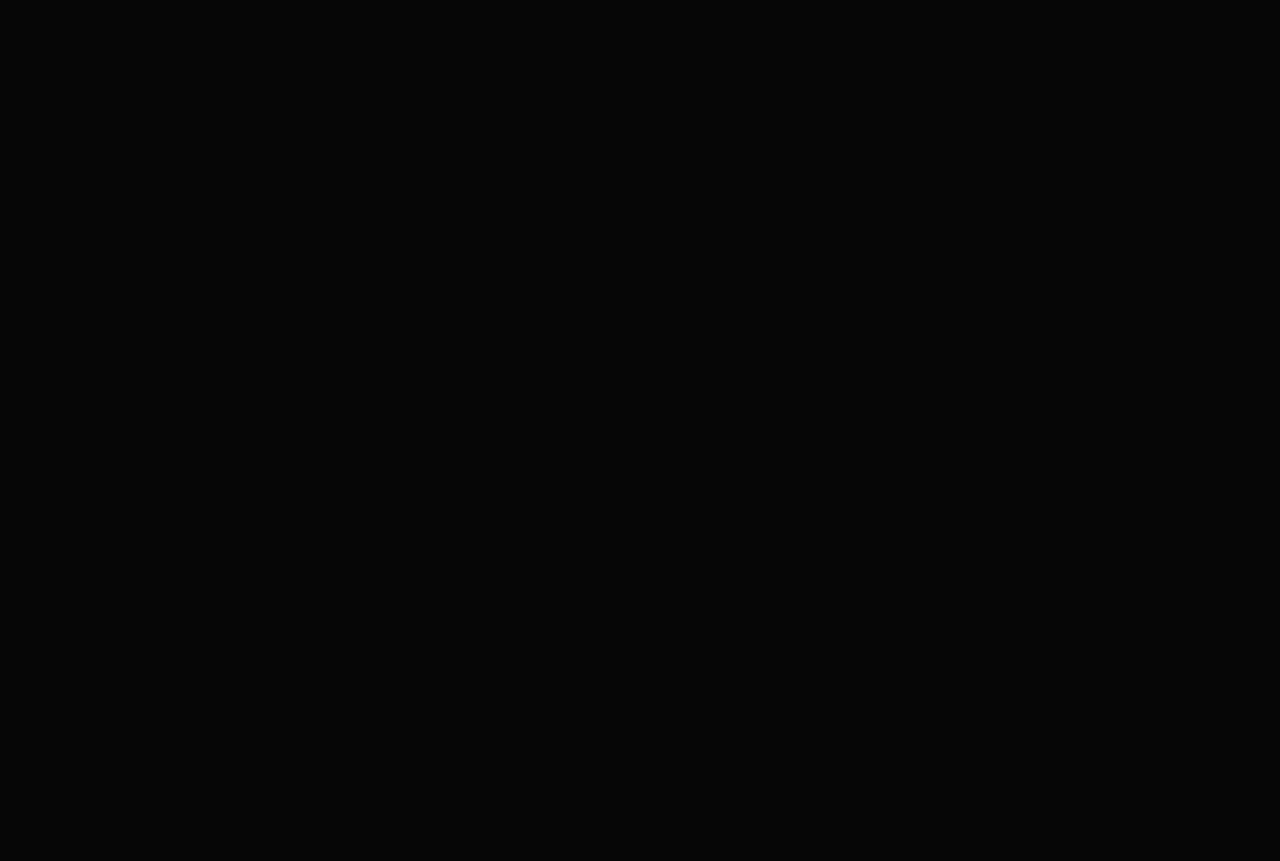
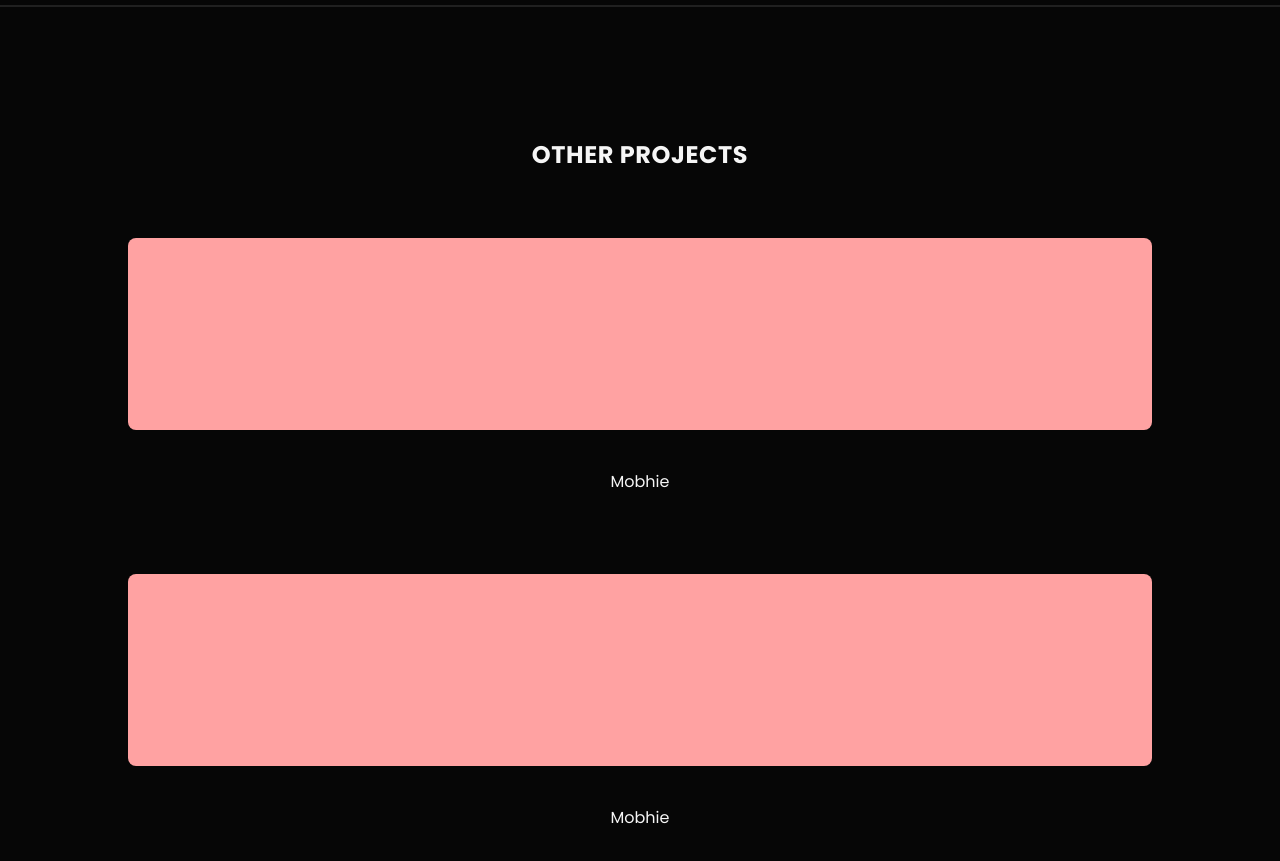
Before and after one commit to wilhelmusolejr/portfolivio-v2, a React (Vite) app: page /projects in a window 1280 px wide. Shown: the part 1360-2221 px from the top of the page. Before the commit the page ends 1933 px from the top, so only its background shows below. Built offline with nearby package versions, Linux system fonts and the light colour scheme.

Commit message:
add new component

```diff
--- /dev/null
+++ b/src/components/OtherProjectCard.jsx
@@ -0,0 +1,18 @@
+import React from "react";
+
+export default function OtherProjectCard() {
+  return (
+    <>
+      <div className="">
+        {/* image */}
+        <div className="">
+          <div className="h-48 rounded-lg bg-red-300"></div>
+        </div>
+        {/* text */}
+        <div className="mt-10 text-center capitalize">
+          <h3>Mobhie</h3>
+        </div>
+      </div>
+    </>
+  );
+}
--- a/src/pages/Projects.jsx
+++ b/src/pages/Projects.jsx
@@ -2,12 +2,15 @@ import React from "react";
 
 import Navigator from "@components/Navigator";
 import PinnedProjectCard from "../components/PinnedProjectCard";
+import SectionLine from "../components/SectionLine";
+import OtherProjectCard from "../components/OtherProjectCard";
 
 export default function Projects() {
   return (
     <>
       <Navigator />
 
+      {/* pinned projects */}
       <div className="container mx-auto mt-24 w-10/12 max-w-5xl">
         <h1 className="mb-16 max-w-lg text-center text-3xl leading-relaxed font-bold tracking-wide uppercase md:mx-auto md:w-10/12 md:text-2xl">
           Projects
@@ -20,6 +23,24 @@ export default function Projects() {
 
           {/* item */}
           <PinnedProjectCard />
+        </div>
+      </div>
+
+      <SectionLine />
+
+      {/* other projects */}
+
+      <div className="container mx-auto mt-24 w-10/12 max-w-5xl">
+        <h2 className="mb-16 max-w-lg text-center text-3xl leading-relaxed font-bold tracking-wide uppercase md:mx-auto md:w-10/12 md:text-2xl">
+          other Projects
+        </h2>
+
+        <div className="flex flex-col justify-center gap-20">
+          {/* card */}
+          <OtherProjectCard />
+
+          {/* card */}
+          <OtherProjectCard />
         </div>
       </div>
 
```
